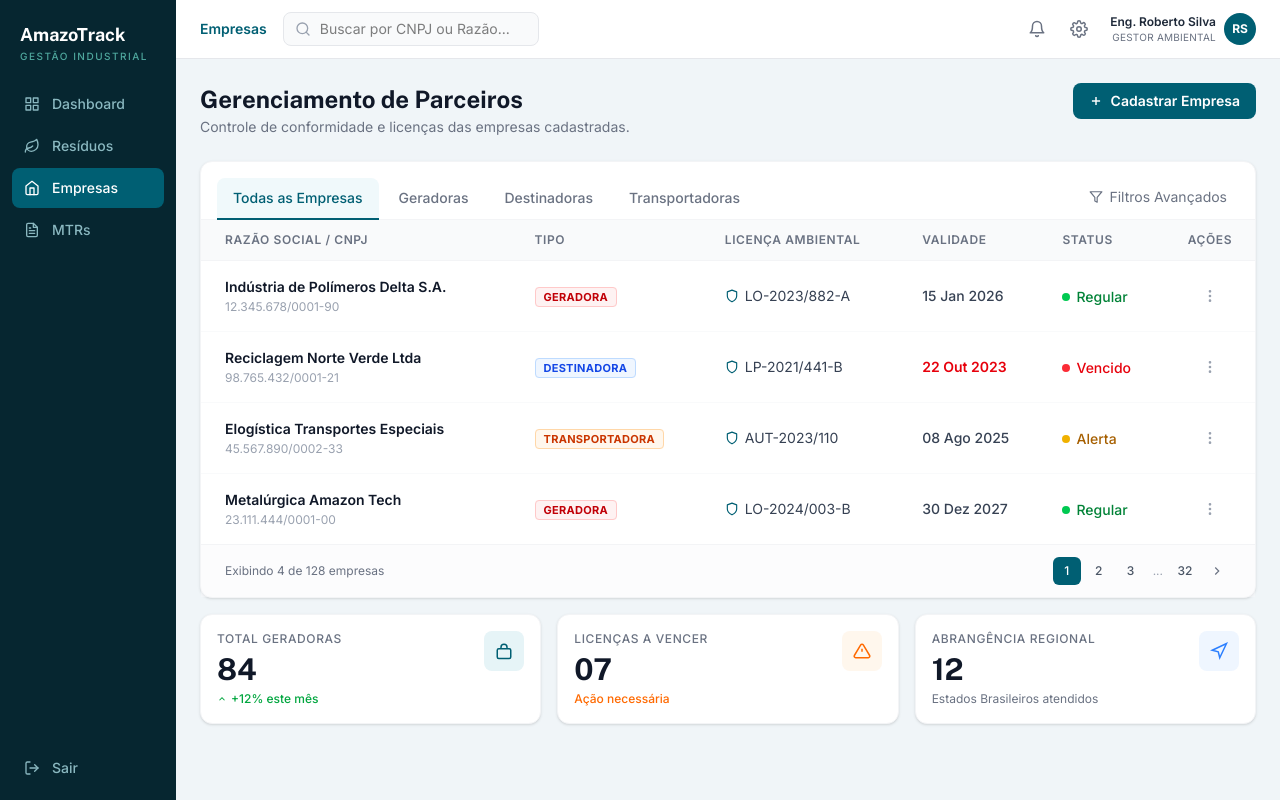
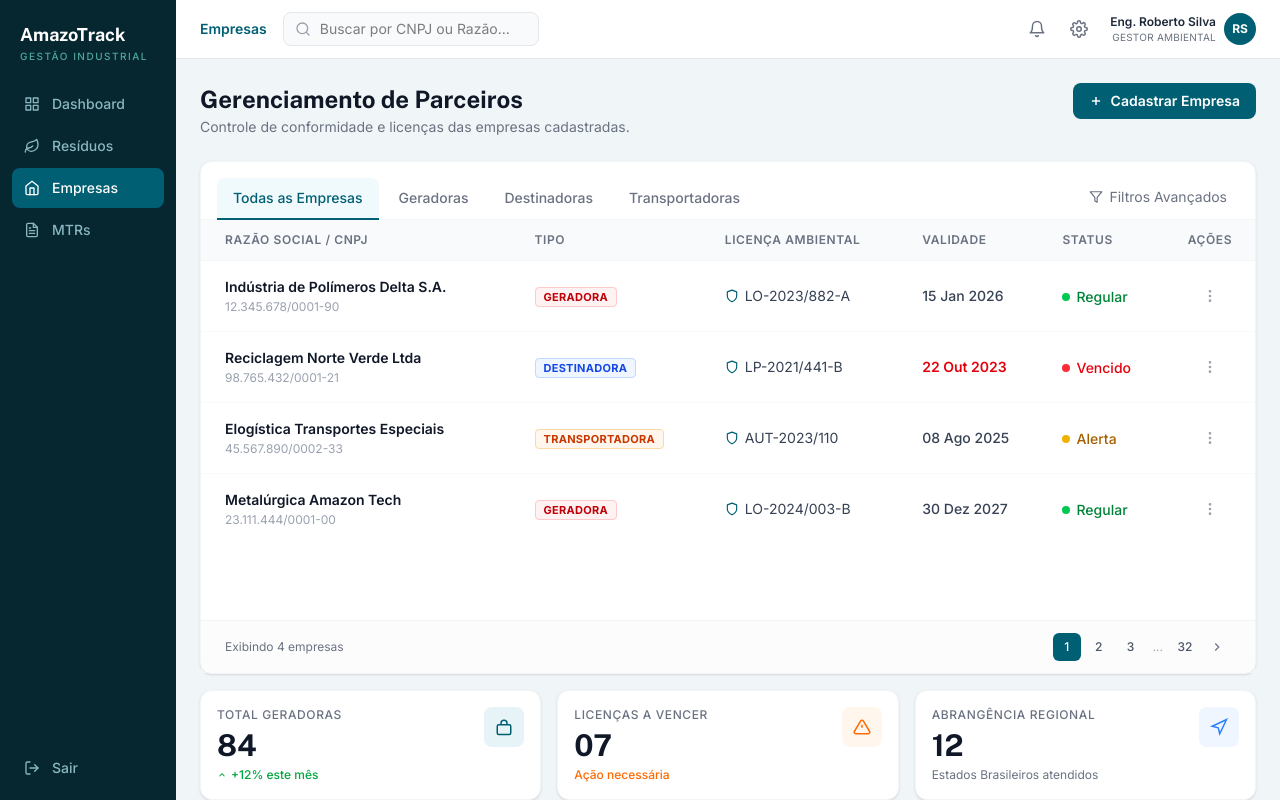
Before and after one commit to AmazoTrack/amazotrack-frontend, a React (Vite) app: page /dashboard/empresas in a window 1280 px wide. Built offline with nearby package versions, Linux system fonts and the light colour scheme; no server answers.

Commit message:
feat: listagem de parceiros com a api #8

```diff
--- a/src/pages/empresas/EmpresasList.tsx
+++ b/src/pages/empresas/EmpresasList.tsx
@@ -1,6 +1,8 @@
-import { useState } from 'react'
+import { useState, useEffect } from 'react'
 import { useNavigate } from 'react-router-dom'
 import Button from '../../components/Button'
+import Loading from '../../components/Loading'
+import apiFetch from '../../services/api'
 
 type TipoEmpresa = 'GERADORA' | 'DESTINADORA' | 'TRANSPORTADORA'
 type StatusLicenca = 'Regular' | 'Vencido' | 'Alerta'
@@ -17,46 +19,10 @@ interface Empresa {
 }
 
 const mockEmpresas: Empresa[] = [
-  {
-    id: 1,
-    razaoSocial: 'Indústria de Polímeros Delta S.A.',
-    cnpj: '12.345.678/0001-90',
-    tipo: 'GERADORA',
-    licenca: 'LO-2023/882-A',
-    validade: '15 Jan 2026',
-    validadeDate: new Date('2026-01-15'),
-    status: 'Regular',
-  },
-  {
-    id: 2,
-    razaoSocial: 'Reciclagem Norte Verde Ltda',
-    cnpj: '98.765.432/0001-21',
-    tipo: 'DESTINADORA',
-    licenca: 'LP-2021/441-B',
-    validade: '22 Out 2023',
-    validadeDate: new Date('2023-10-22'),
-    status: 'Vencido',
-  },
-  {
-    id: 3,
-    razaoSocial: 'Elogística Transportes Especiais',
-    cnpj: '45.567.890/0002-33',
-    tipo: 'TRANSPORTADORA',
-    licenca: 'AUT-2023/110',
-    validade: '08 Ago 2025',
-    validadeDate: new Date('2025-08-08'),
-    status: 'Alerta',
-  },
-  {
-    id: 4,
-    razaoSocial: 'Metalúrgica Amazon Tech',
-    cnpj: '23.111.444/0001-00',
-    tipo: 'GERADORA',
-    licenca: 'LO-2024/003-B',
-    validade: '30 Dez 2027',
-    validadeDate: new Date('2027-12-30'),
-    status: 'Regular',
-  },
+  { id: 1, razaoSocial: 'Indústria de Polímeros Delta S.A.', cnpj: '12.345.678/0001-90', tipo: 'GERADORA', licenca: 'LO-2023/882-A', validade: '15 Jan 2026', validadeDate: new Date('2026-01-15'), status: 'Regular' },
+  { id: 2, razaoSocial: 'Reciclagem Norte Verde Ltda', cnpj: '98.765.432/0001-21', tipo: 'DESTINADORA', licenca: 'LP-2021/441-B', validade: '22 Out 2023', validadeDate: new Date('2023-10-22'), status: 'Vencido' },
+  { id: 3, razaoSocial: 'Elogística Transportes Especiais', cnpj: '45.567.890/0002-33', tipo: 'TRANSPORTADORA', licenca: 'AUT-2023/110', validade: '08 Ago 2025', validadeDate: new Date('2025-08-08'), status: 'Alerta' },
+  { id: 4, razaoSocial: 'Metalúrgica Amazon Tech', cnpj: '23.111.444/0001-00', tipo: 'GERADORA', licenca: 'LO-2024/003-B', validade: '30 Dez 2027', validadeDate: new Date('2027-12-30'), status: 'Regular' },
 ]
 
 function TipoBadge({ tipo }: { tipo: TipoEmpresa }) {
@@ -87,56 +53,12 @@ function StatusBadge({ status }: { status: StatusLicenca }) {
   )
 }
 
-function IconShield() {
-  return (
-    <svg width="14" height="14" viewBox="0 0 24 24" fill="none" stroke="currentColor" strokeWidth="2" strokeLinecap="round" strokeLinejoin="round">
-      <path d="M12 22s8-4 8-10V5l-8-3-8 3v7c0 6 8 10 8 10z"/>
-    </svg>
-  )
-}
-
-function IconBell() {
-  return (
-    <svg width="18" height="18" viewBox="0 0 24 24" fill="none" stroke="currentColor" strokeWidth="2" strokeLinecap="round" strokeLinejoin="round">
-      <path d="M18 8A6 6 0 0 0 6 8c0 7-3 9-3 9h18s-3-2-3-9"/>
-      <path d="M13.73 21a2 2 0 0 1-3.46 0"/>
-    </svg>
-  )
-}
-
-function IconSettings() {
-  return (
-    <svg width="18" height="18" viewBox="0 0 24 24" fill="none" stroke="currentColor" strokeWidth="2" strokeLinecap="round" strokeLinejoin="round">
-      <circle cx="12" cy="12" r="3"/>
-      <path d="M19.4 15a1.65 1.65 0 0 0 .33 1.82l.06.06a2 2 0 0 1-2.83 2.83l-.06-.06a1.65 1.65 0 0 0-1.82-.33 1.65 1.65 0 0 0-1 1.51V21a2 2 0 0 1-4 0v-.09A1.65 1.65 0 0 0 9 19.4a1.65 1.65 0 0 0-1.82.33l-.06.06a2 2 0 0 1-2.83-2.83l.06-.06A1.65 1.65 0 0 0 4.68 15a1.65 1.65 0 0 0-1.51-1H3a2 2 0 0 1 0-4h.09A1.65 1.65 0 0 0 4.6 9a1.65 1.65 0 0 0-.33-1.82l-.06-.06a2 2 0 0 1 2.83-2.83l.06.06A1.65 1.65 0 0 0 9 4.68a1.65 1.65 0 0 0 1-1.51V3a2 2 0 0 1 4 0v.09a1.65 1.65 0 0 0 1 1.51 1.65 1.65 0 0 0 1.82-.33l.06-.06a2 2 0 0 1 2.83 2.83l-.06.06A1.65 1.65 0 0 0 19.4 9a1.65 1.65 0 0 0 1.51 1H21a2 2 0 0 1 0 4h-.09a1.65 1.65 0 0 0-1.51 1z"/>
-    </svg>
-  )
-}
-
-function IconFilter() {
-  return (
-    <svg width="14" height="14" viewBox="0 0 24 24" fill="none" stroke="currentColor" strokeWidth="2" strokeLinecap="round" strokeLinejoin="round">
-      <polygon points="22 3 2 3 10 12.46 10 19 14 21 14 12.46 22 3"/>
-    </svg>
-  )
-}
-
-function IconSearch() {
-  return (
-    <svg width="16" height="16" viewBox="0 0 24 24" fill="none" stroke="currentColor" strokeWidth="2" strokeLinecap="round" strokeLinejoin="round">
-      <circle cx="11" cy="11" r="8"/>
-      <line x1="21" y1="21" x2="16.65" y2="16.65"/>
-    </svg>
-  )
-}
-
-function IconDots() {
-  return (
-    <svg width="16" height="16" viewBox="0 0 24 24" fill="none" stroke="currentColor" strokeWidth="2" strokeLinecap="round" strokeLinejoin="round">
-      <circle cx="12" cy="5" r="1"/><circle cx="12" cy="12" r="1"/><circle cx="12" cy="19" r="1"/>
-    </svg>
-  )
-}
+function IconShield() { return <svg width="14" height="14" viewBox="0 0 24 24" fill="none" stroke="currentColor" strokeWidth="2" strokeLinecap="round" strokeLinejoin="round"><path d="M12 22s8-4 8-10V5l-8-3-8 3v7c0 6 8 10 8 10z"/></svg> }
+function IconBell() { return <svg width="18" height="18" viewBox="0 0 24 24" fill="none" stroke="currentColor" strokeWidth="2" strokeLinecap="round" strokeLinejoin="round"><path d="M18 8A6 6 0 0 0 6 8c0 7-3 9-3 9h18s-3-2-3-9"/><path d="M13.73 21a2 2 0 0 1-3.46 0"/></svg> }
+function IconSettings() { return <svg width="18" height="18" viewBox="0 0 24 24" fill="none" stroke="currentColor" strokeWidth="2" strokeLinecap="round" strokeLinejoin="round"><circle cx="12" cy="12" r="3"/><path d="M19.4 15a1.65 1.65 0 0 0 .33 1.82l.06.06a2 2 0 0 1-2.83 2.83l-.06-.06a1.65 1.65 0 0 0-1.82-.33 1.65 1.65 0 0 0-1 1.51V21a2 2 0 0 1-4 0v-.09A1.65 1.65 0 0 0 9 19.4a1.65 1.65 0 0 0-1.82.33l-.06.06a2 2 0 0 1-2.83-2.83l.06-.06A1.65 1.65 0 0 0 4.68 15a1.65 1.65 0 0 0-1.51-1H3a2 2 0 0 1 0-4h.09A1.65 1.65 0 0 0 4.6 9a1.65 1.65 0 0 0-.33-1.82l-.06-.06a2 2 0 0 1 2.83-2.83l.06.06A1.65 1.65 0 0 0 9 4.68a1.65 1.65 0 0 0 1-1.51V3a2 2 0 0 1 4 0v.09a1.65 1.65 0 0 0 1 1.51 1.65 1.65 0 0 0 1.82-.33l.06-.06a2 2 0 0 1 2.83 2.83l-.06.06A1.65 1.65 0 0 0 19.4 9a1.65 1.65 0 0 0 1.51 1H21a2 2 0 0 1 0 4h-.09a1.65 1.65 0 0 0-1.51 1z"/></svg> }
+function IconFilter() { return <svg width="14" height="14" viewBox="0 0 24 24" fill="none" stroke="currentColor" strokeWidth="2" strokeLinecap="round" strokeLinejoin="round"><polygon points="22 3 2 3 10 12.46 10 19 14 21 14 12.46 22 3"/></svg> }
+function IconSearch() { return <svg width="16" height="16" viewBox="0 0 24 24" fill="none" stroke="currentColor" strokeWidth="2" strokeLinecap="round" strokeLinejoin="round"><circle cx="11" cy="11" r="8"/><line x1="21" y1="21" x2="16.65" y2="16.65"/></svg> }
+function IconDots() { return <svg width="16" height="16" viewBox="0 0 24 24" fill="none" stroke="currentColor" strokeWidth="2" strokeLinecap="round" strokeLinejoin="round"><circle cx="12" cy="5" r="1"/><circle cx="12" cy="12" r="1"/><circle cx="12" cy="19" r="1"/></svg> }
 
 type TabFiltro = 'todas' | 'geradoras' | 'destinadoras' | 'transportadoras'
 
@@ -145,7 +67,36 @@ export default function EmpresasList() {
   const [tabAtiva, setTabAtiva] = useState<TabFiltro>('todas')
   const [busca, setBusca] = useState('')
 
-  const empresasFiltradas = mockEmpresas.filter((e) => {
+  const [empresas, setEmpresas] = useState<Empresa[]>([])
+  const [loading, setLoading] = useState(true)
+  useEffect(() => {
+    async function carregarEmpresas() {
+      try {
+        setLoading(true)
+        const data = await apiFetch('/companies', 'GET')
+        const dadosFormatados = data.map((emp: any) => ({
+          id: emp.id,
+          razaoSocial: emp.name || emp.razaoSocial,
+          cnpj: emp.cnpj,
+          tipo: emp.type || emp.tipo,
+          licenca: emp.license || emp.licenca,
+          validade: emp.validade || '31 Dez 2025',
+          validadeDate: new Date(),
+          status: emp.status || 'Regular'
+        }))
+
+        setEmpresas(dadosFormatados)
+      } catch (error) {
+        console.error('Erro na API ou sem token JWT. Usando Mocks temporariamente.', error)
+        setEmpresas(mockEmpresas)
+      } finally {
+        setLoading(false)
+      }
+    }
+    carregarEmpresas()
+  }, [])
+
+  const empresasFiltradas = empresas.filter((e) => {
     const matchTab =
       tabAtiva === 'todas' ||
       (tabAtiva === 'geradoras' && e.tipo === 'GERADORA') ||
@@ -165,9 +116,10 @@ export default function EmpresasList() {
     { id: 'transportadoras', label: 'Transportadoras' },
   ]
 
+  if (loading) return <Loading />
+
   return (
     <div className="flex flex-col h-full">
-      {/* Top Header */}
       <header className="bg-white border-b border-gray-200 px-6 py-3 flex items-center justify-between">
         <div className="flex items-center gap-4">
           <span className="text-[#005F73] font-semibold text-sm">Empresas</span>
@@ -249,7 +201,7 @@ export default function EmpresasList() {
           </div>
 
           {/* Table */}
-          <div className="overflow-x-auto">
+          <div className="overflow-x-auto min-h-[400px]">
             <table className="w-full text-sm">
               <thead>
                 <tr className="bg-gray-50 border-b border-gray-100">
@@ -280,7 +232,7 @@ export default function EmpresasList() {
                     <tr
                       key={empresa.id}
                       className="hover:bg-gray-50/70 transition-colors cursor-pointer group"
-                      onClick={() => navigate(`/empresas/${empresa.id}`)}
+                      onClick={() => navigate(`/dashboard/empresas/${empresa.id}`)}
                     >
                       <td className="px-6 py-4">
                         <p className="font-semibold text-gray-900 group-hover:text-[#005F73] transition-colors">
@@ -307,7 +259,10 @@ export default function EmpresasList() {
                       </td>
                       <td className="px-4 py-4 text-center">
                         <button
-                          onClick={(e) => e.stopPropagation()}
+                          onClick={(e) => {
+                            e.stopPropagation();
+                            // Coloque a ação de editar aqui depois
+                          }}
                           className="p-1.5 text-gray-400 hover:text-gray-700 hover:bg-gray-100 rounded-lg transition-colors"
                         >
                           <IconDots />
@@ -323,7 +278,7 @@ export default function EmpresasList() {
           {/* Pagination footer */}
           <div className="flex items-center justify-between px-6 py-3 border-t border-gray-100 bg-gray-50/50">
             <span className="text-xs text-gray-500">
-              Exibindo {empresasFiltradas.length} de 128 empresas
+              Exibindo {empresasFiltradas.length} empresas
             </span>
             <div className="flex items-center gap-1">
               {[1, 2, 3].map((page) => (
```
